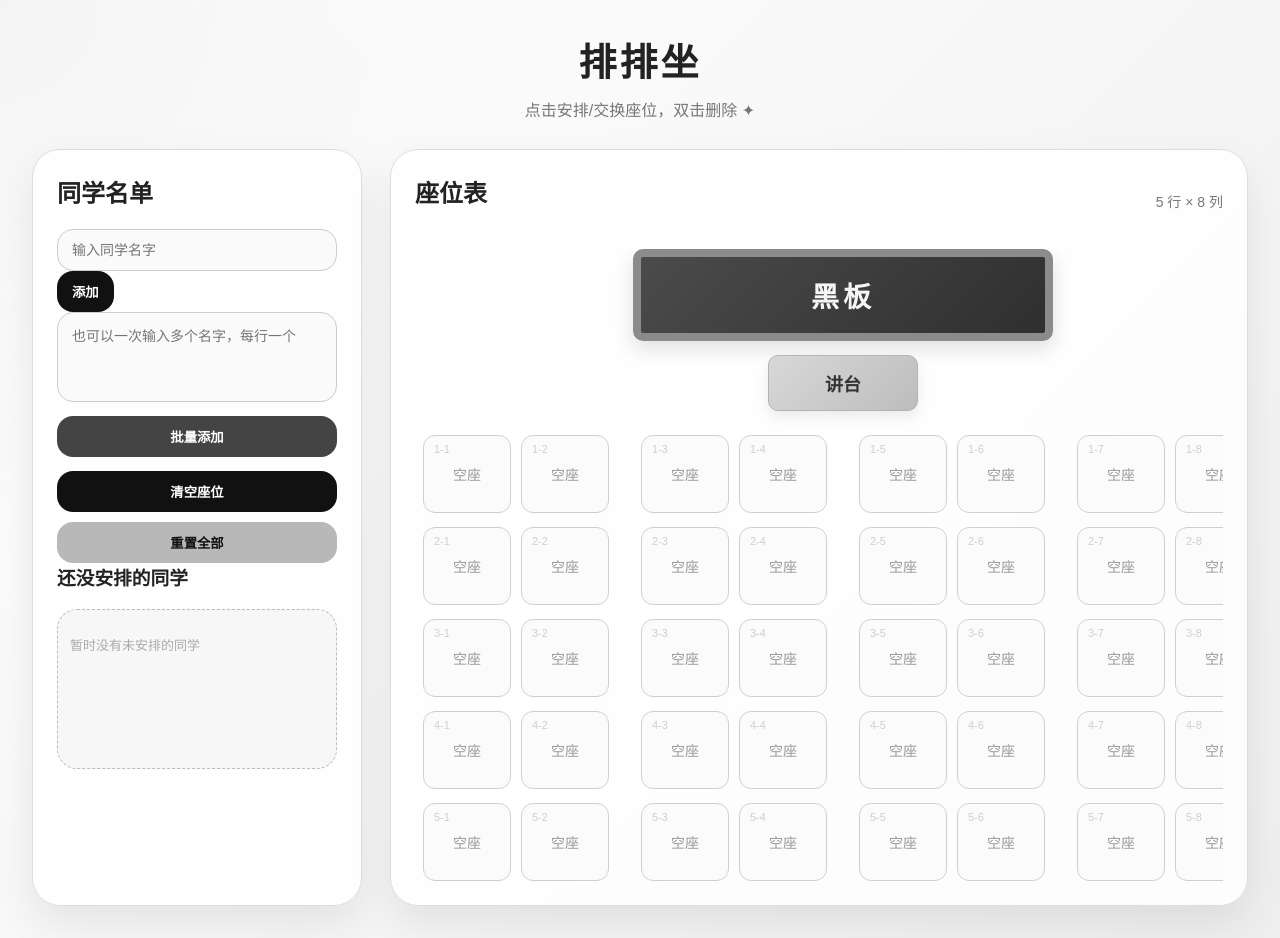
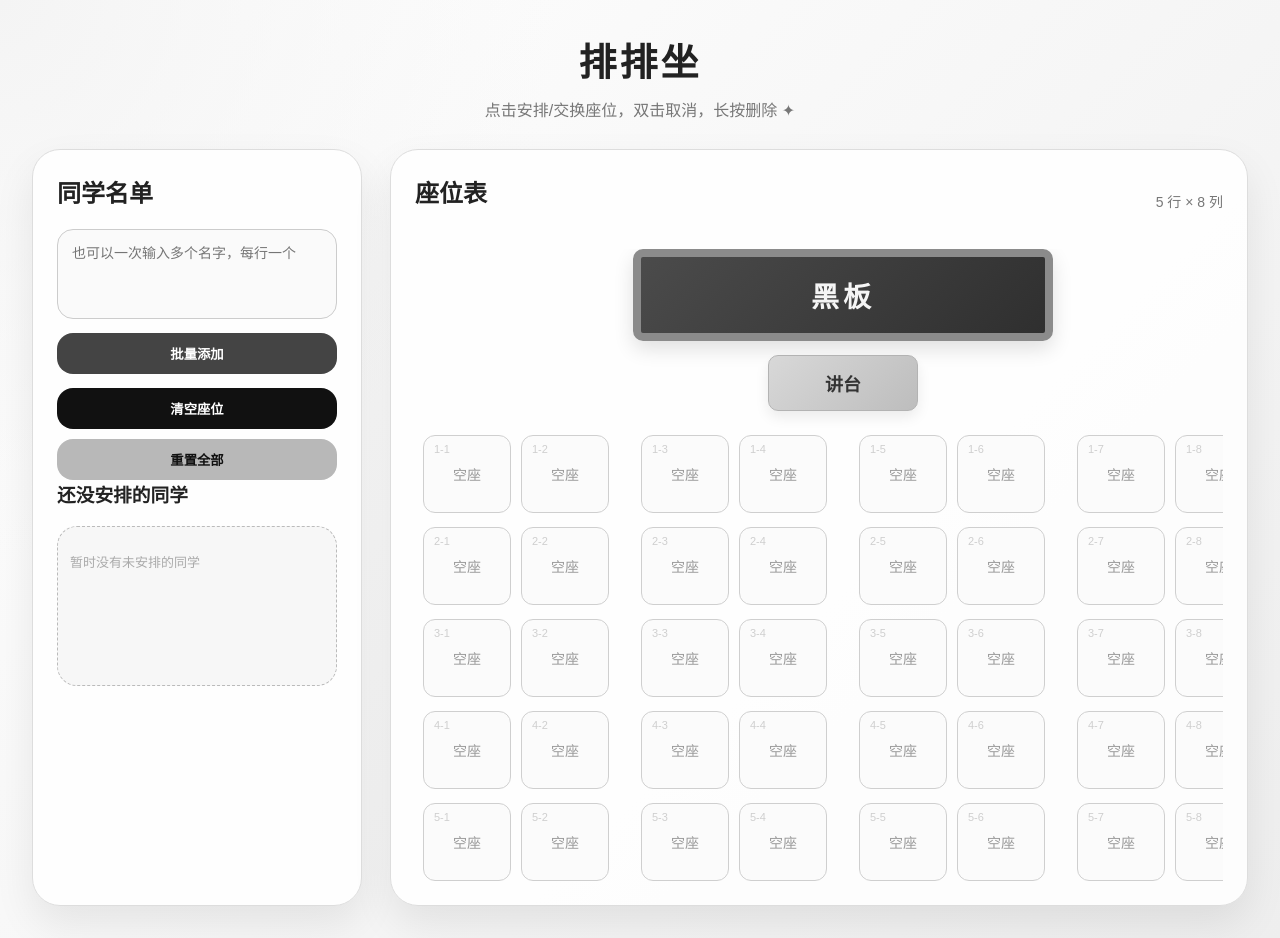
Before and after one commit to zorya21/tf-game2, a Flask app: page / in a window 1280 px wide. Run offline with Flask 3, Linux system fonts and the light colour scheme.

Commit message:
Update index.html

```diff
--- a/templates/index.html
+++ b/templates/index.html
@@ -10,18 +10,13 @@
 <div class="page">
     <header>
         <h1>排排坐</h1>
-        <p>点击安排/交换座位，双击删除 ✦</p>
+        <p>点击安排/交换座位，双击取消，长按删除 ✦</p>
     </header>
 
     <main class="main-box">
 
         <section class="control-panel">
             <h2>同学名单</h2>
-
-            <div class="add-box">
-                <input id="studentInput" type="text" placeholder="输入同学名字">
-                <button onclick="addStudent()">添加</button>
-            </div>
 
             <textarea id="bulkInput" placeholder="也可以一次输入多个名字，每行一个"></textarea>
             <button class="secondary-btn" onclick="addManyStudents()">批量添加</button>
```
